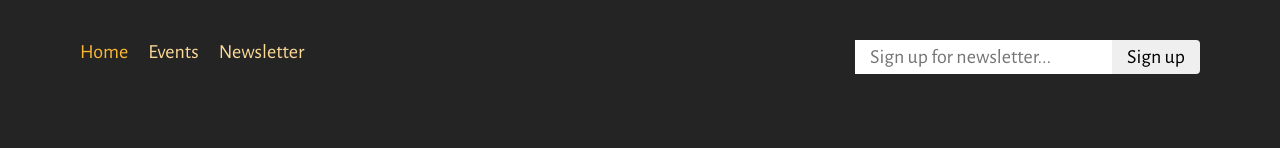
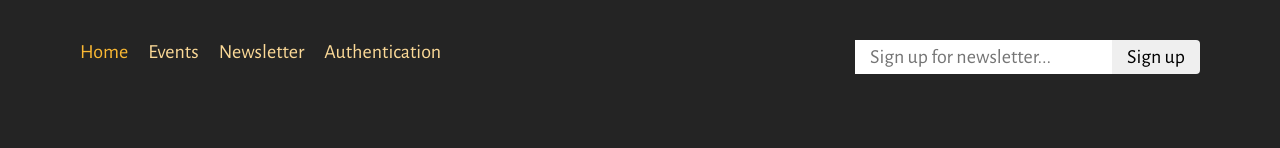
Before and after one commit to palinavasilevich/react-auth-events-app, a React (Vite) app in the folder frontend/: page / in a window 1280 px wide. Shown: the top 148 px of the page. Built offline with nearby package versions, Linux system fonts and the light colour scheme.

Commit message:
feat[auth]: add new route for auth

```diff
--- a/frontend/src/components/MainNavigation/MainNavigation.jsx
+++ b/frontend/src/components/MainNavigation/MainNavigation.jsx
@@ -39,6 +39,17 @@ function MainNavigation() {
               Newsletter
             </NavLink>
           </li>
+
+          <li>
+            <NavLink
+              to="/auth"
+              className={({ isActive }) =>
+                isActive ? classes.active : undefined
+              }
+            >
+              Authentication
+            </NavLink>
+          </li>
         </ul>
       </nav>
       <NewsletterSignup />
--- a/frontend/src/router/index.jsx
+++ b/frontend/src/router/index.jsx
@@ -10,6 +10,7 @@ import {
   EditEventPage,
   EventsLayout,
   NewsletterPage,
+  AuthenticationPage,
 } from "../pages";
 
 import { loader as eventDetailsLoader } from "../pages/EventDetails/loaders/eventDetailsLoader";
@@ -48,7 +49,6 @@ const router = createBrowserRouter([
               { path: "edit", element: <EditEventPage />, action: eventAction },
             ],
           },
-
           { path: "new", element: <NewEventPage />, action: eventAction },
         ],
       },
@@ -57,6 +57,7 @@ const router = createBrowserRouter([
         element: <NewsletterPage />,
         action: newsletterAction,
       },
+      { path: "auth", element: <AuthenticationPage /> },
     ],
   },
 ]);
```
